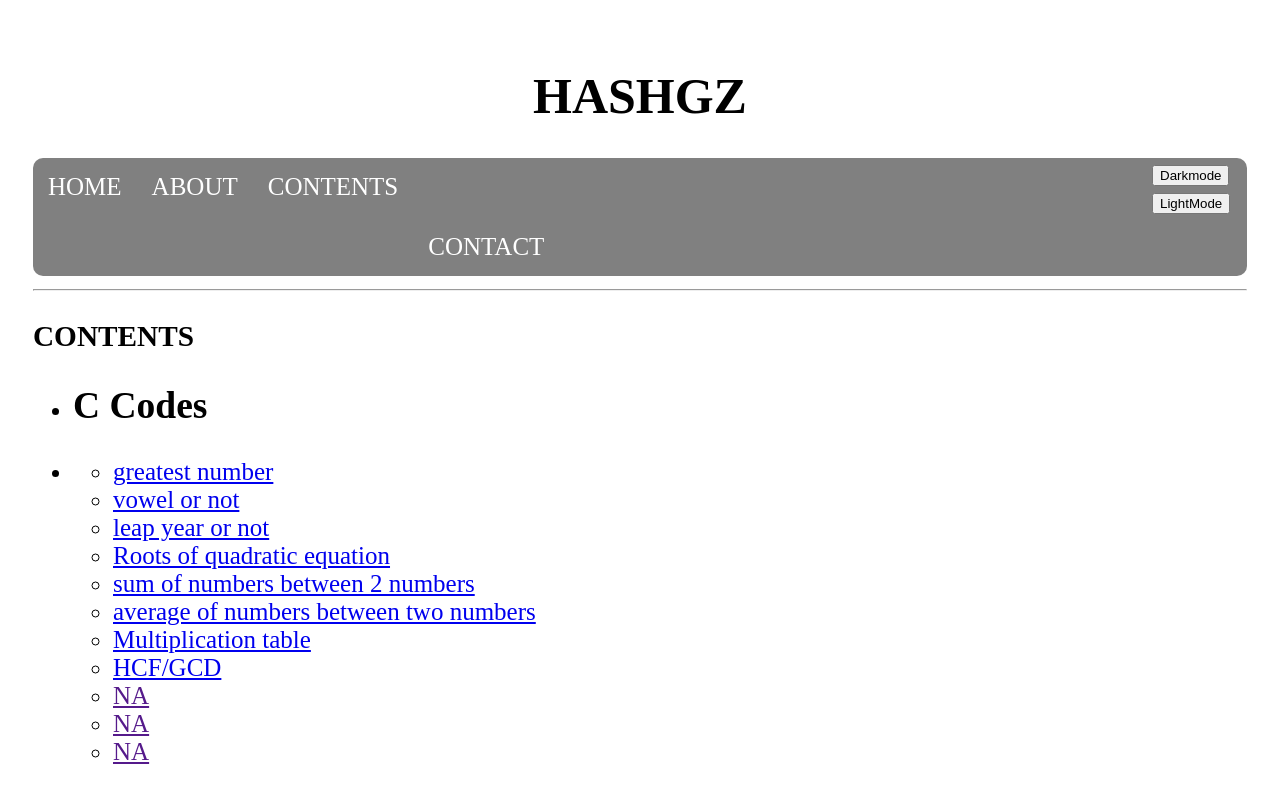
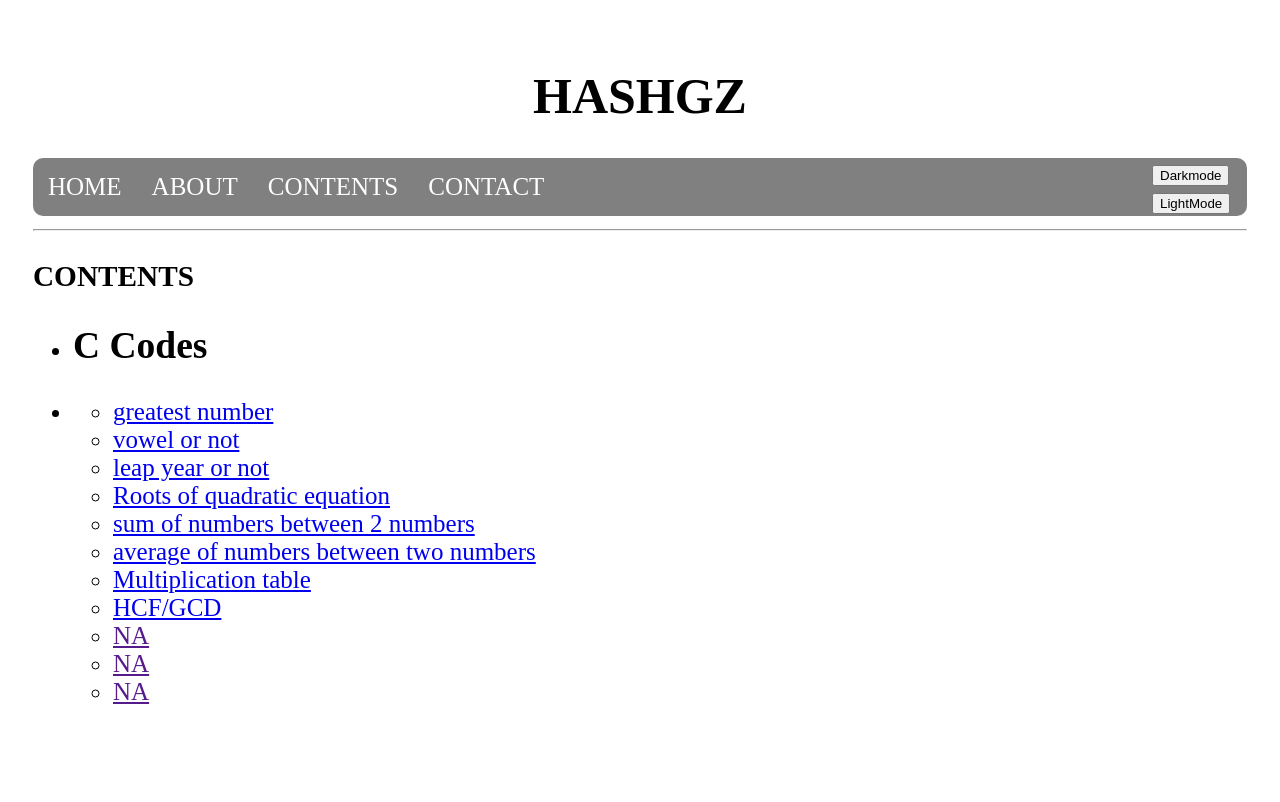
Before and after one commit to HarshGamingZ/harshgamingz.github.io, a plain HTML site: page content.html in a window 1280 px wide. Drawn offline with Linux system fonts and the light colour scheme.

Commit message:
Update content.html

```diff
--- a/content.html
+++ b/content.html
@@ -16,7 +16,7 @@
         <ul>
             <li><a href="">HOME</a></li>
             <li><a href="">ABOUT</a></li>
-            <li><a href="">CONTENTS</li>
+            <li><a href="">CONTENTS</a></li>
             <li><a href="">CONTACT</a></li>
         </ul>
     </nav>
```
